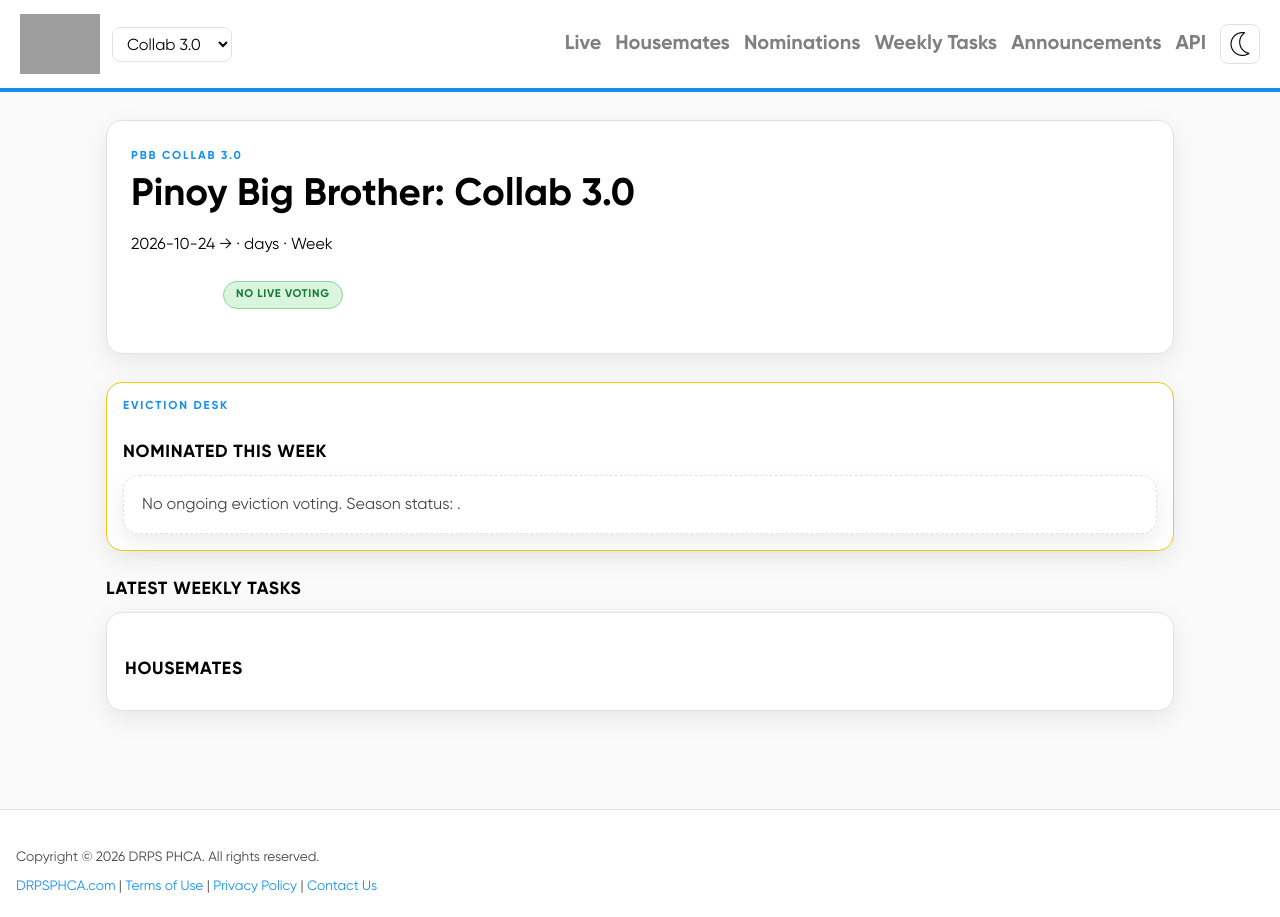
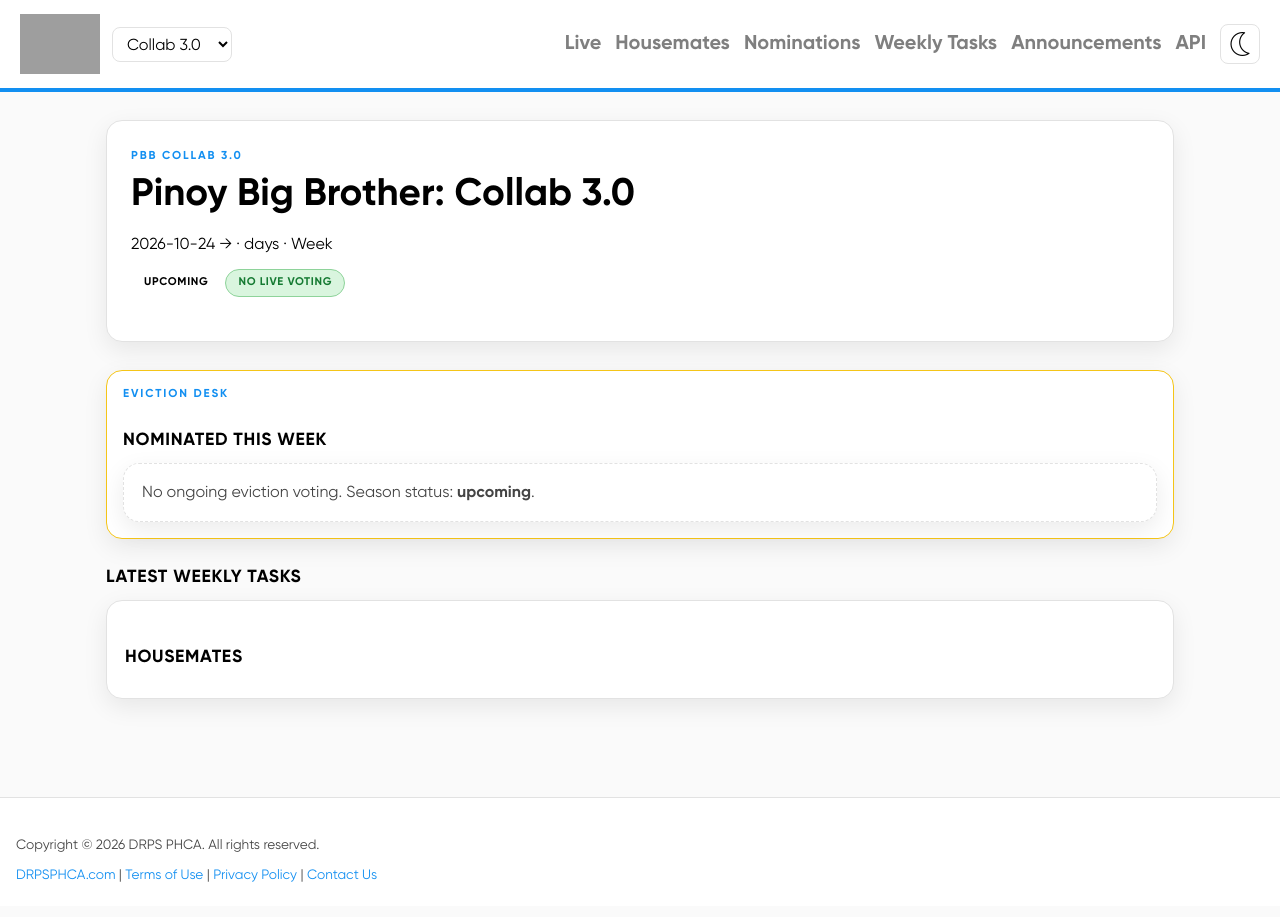
Before and after one commit to drpsphca/PHCASite-PBBUpdates, a Jekyll site: the page built from seasons/collab3/index.md, in a window 1280 px wide. Built offline with Jekyll 4.4.1, drawn with Linux system fonts in a browser that asks for light colours; grey boxes are pictures that could not be loaded.

Commit message:
20261021-03

```diff
--- a/_data/seasons/collab3/season.yml
+++ b/_data/seasons/collab3/season.yml
@@ -4,7 +4,7 @@
 premiere: "2026-10-24"
 # finale: "2027-02-28"
 # days: 1
-# status: ended          # live | eviction_open | ended
+status: upcoming          # live | eviction_open | ended
 # voting_open: false
 # current_week: 1
 # current_day: 1
```
